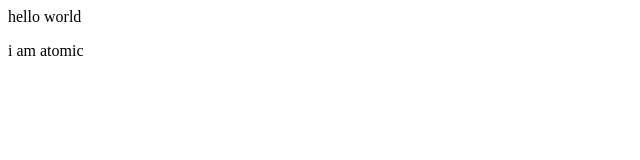
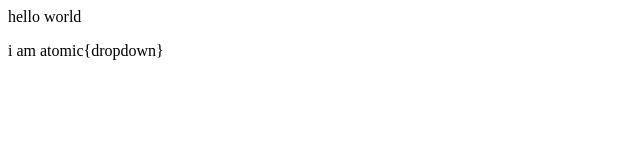
Before and after one commit to naveenmetri8/localrepo, a plain HTML site: page index.html in a window 1280 px wide. Shown: the full height of the page, 0-640 px from the left. Drawn offline with Linux system fonts and the light colour scheme.

Commit message:
dropdown

```diff
--- a/index.html
+++ b/index.html
@@ -1,2 +1,2 @@
 <p>hello world</p>
-<p>i am atomic</p>
+<p>i am atomic{dropdown}</p>
```
